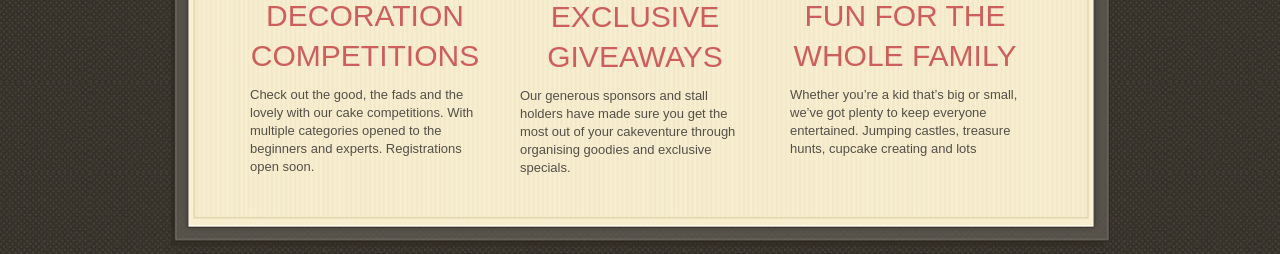
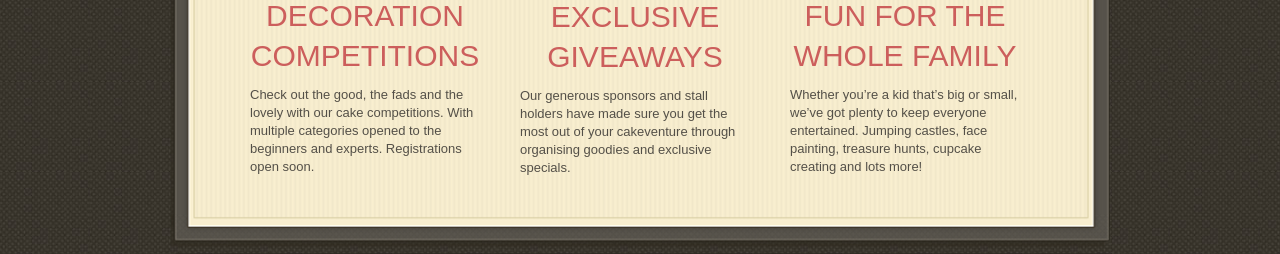
Before and after one commit to reclusedesigns/cakeexpo, a PHP site: page / in a window 1280 px wide. Shown: the part 1808-2062 px from the top of the page. Run offline with PHP 8.4, Linux system fonts and the light colour scheme; some libraries are stand-ins or nearby versions.

Commit message:
changed some content

```diff
--- a/index.php
+++ b/index.php
@@ -56,7 +56,7 @@
 		<div class="thing">
 			<img src="design/images/activities/6.jpg" alt="1" width="230" height="124" />
 			<h2>Fun for the whole family</h2>
-			<p>Whether you’re a kid that’s big or small, we’ve got plenty to keep everyone entertained. Jumping castles, treasure hunts, cupcake creating and lots</p>
+			<p>Whether you’re a kid that’s big or small, we’ve got plenty to keep everyone entertained. Jumping castles, face painting, treasure hunts, cupcake creating and lots more!</p>
 		</div>
 	</div>
 	<img class="bottom" src="design/images/section/bottom.png" alt="top" width="940" height="25" />
```
